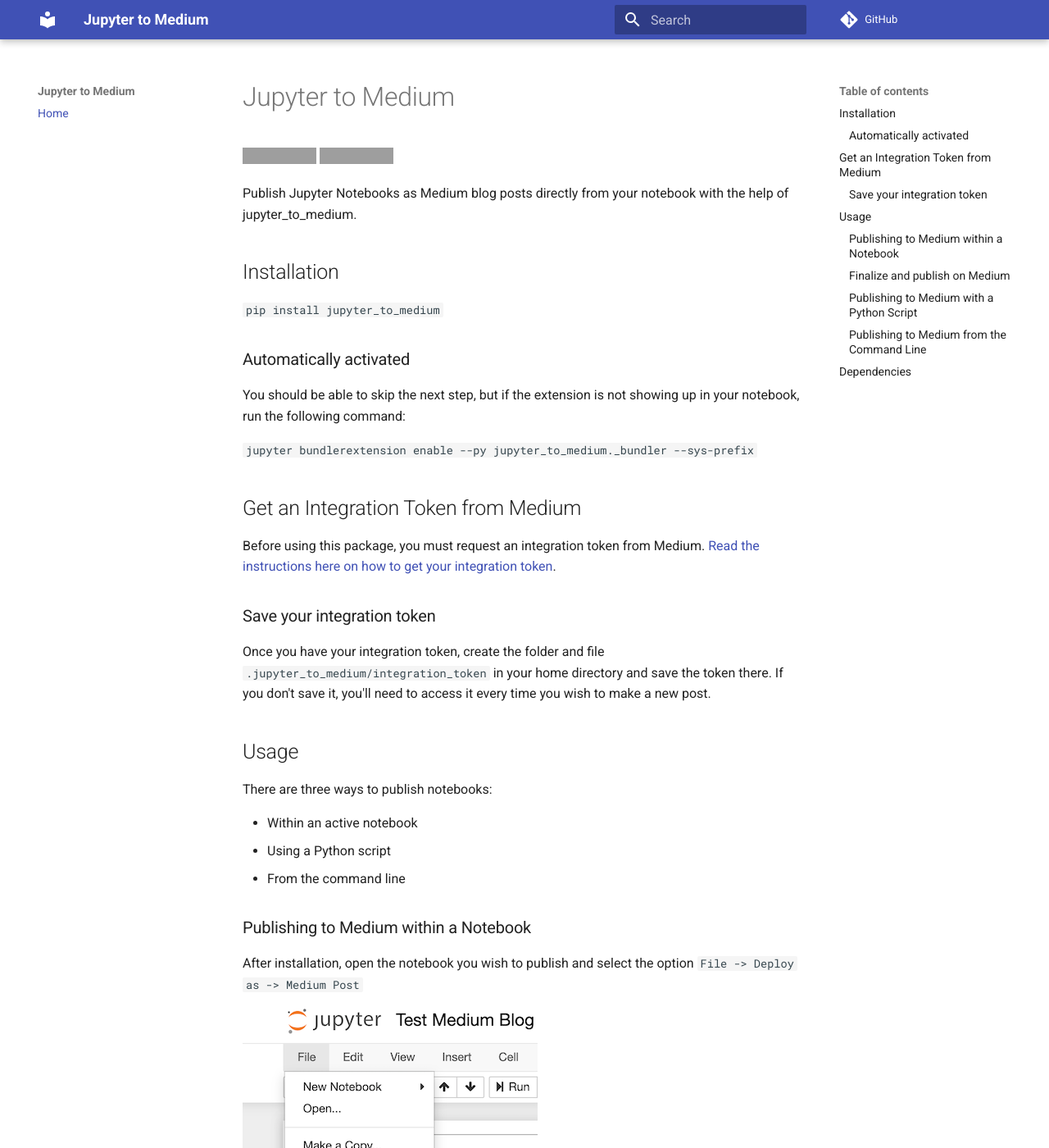
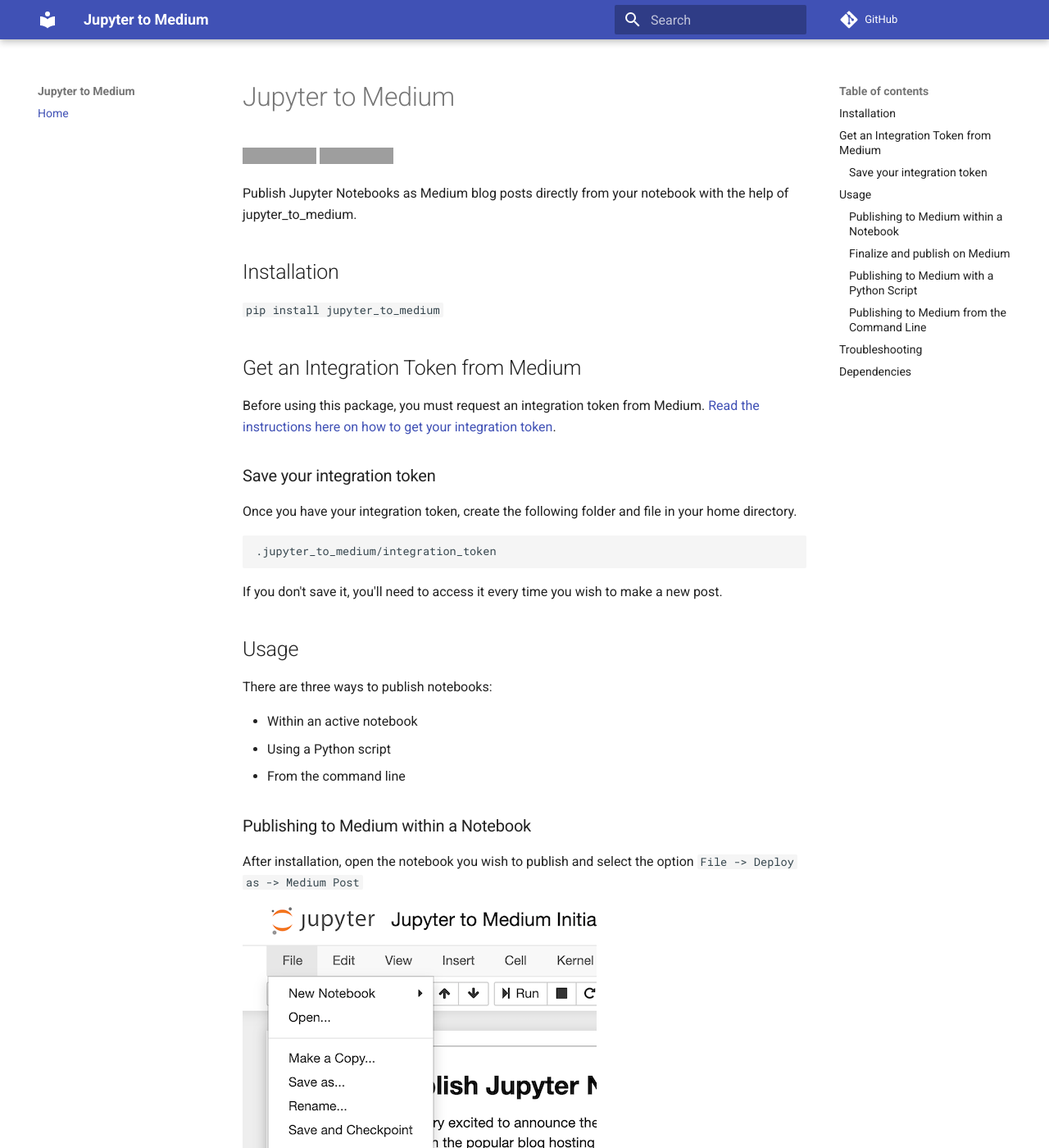
Before and after one commit to dexplo/jupyter_to_medium, an MkDocs documentation site: the page built from docs/index.md, in a window 1280 px wide and 1400 px high. Shown: the whole window at 82% size. Built offline with MkDocs 1.6.1 and Material for MkDocs 9.7.7, drawn with Linux system fonts in a browser that asks for light colours; comment, search, counter and statistics services are not loaded; some of the changed text lies outside the part shown; grey boxes are pictures that could not be loaded.

````diff
--- a/docs/index.md
+++ b/docs/index.md
@@ -9,19 +9,19 @@ Publish Jupyter Notebooks as Medium blog posts directly from your notebook with
 
 `pip install jupyter_to_medium`
 
-### Automatically activated
-
-You should be able to skip the next step, but if the extension is not showing up in your notebook, run the following command:
-
-`jupyter bundlerextension enable --py jupyter_to_medium._bundler --sys-prefix`
-
 ## Get an Integration Token from Medium
 
 Before using this package, you must request an integration token from Medium. [Read the instructions here on how to get your integration token](https://github.com/Medium/medium-api-docs).
 
 ### Save your integration token
 
-Once you have your integration token, create the folder and file `.jupyter_to_medium/integration_token` in your home directory and save the token there. If you don't save it, you'll need to access it every time you wish to make a new post.
+Once you have your integration token, create the following folder and file in your home directory.
+
+```
+.jupyter_to_medium/integration_token
+```
+
+If you don't save it, you'll need to access it every time you wish to make a new post.
 
 ## Usage
 
@@ -72,15 +77,19 @@ In a separate script/notebook import `juptyer_to_medium` as a module. Pass the `
                 download_markdown=False)
 ```
 
-If successful, JSON data will be returned as a dictionary with the URL.
+If successful, a message will be printed with the URL to your post.  Additionally, JSON data will be returned as a dictionary containing the returned request from Medium.
 
 ### Publishing to Medium from the Command Line
 
 Upon installation, you'll have access to the command line program `jupyter_to_medium` with the same options as the above function.
 
 ```bash
-jupyter_to_medium --pub-name="Dunder Data" "My Awesome Blog Post.ipynb"
+jupyter_to_medium --pub-name="Dunder Data" --tags="python, data science" "My Awesome Blog Post.ipynb"
 ```
+
+## Troubleshooting
+
+If your post is unsuccessful, a message with the error will be printed to the screen with information that might help you solve the issue.
 
 ## Dependencies
 
````
Also changed, not shown: other parts of docs/index.md (+5 -0 lines), docs/images/covid.gif (added), docs/images/form.png, docs/images/integration_token.png (added), docs/images/menu_option.png, docs/images/post.png, docs/images/success.png.
